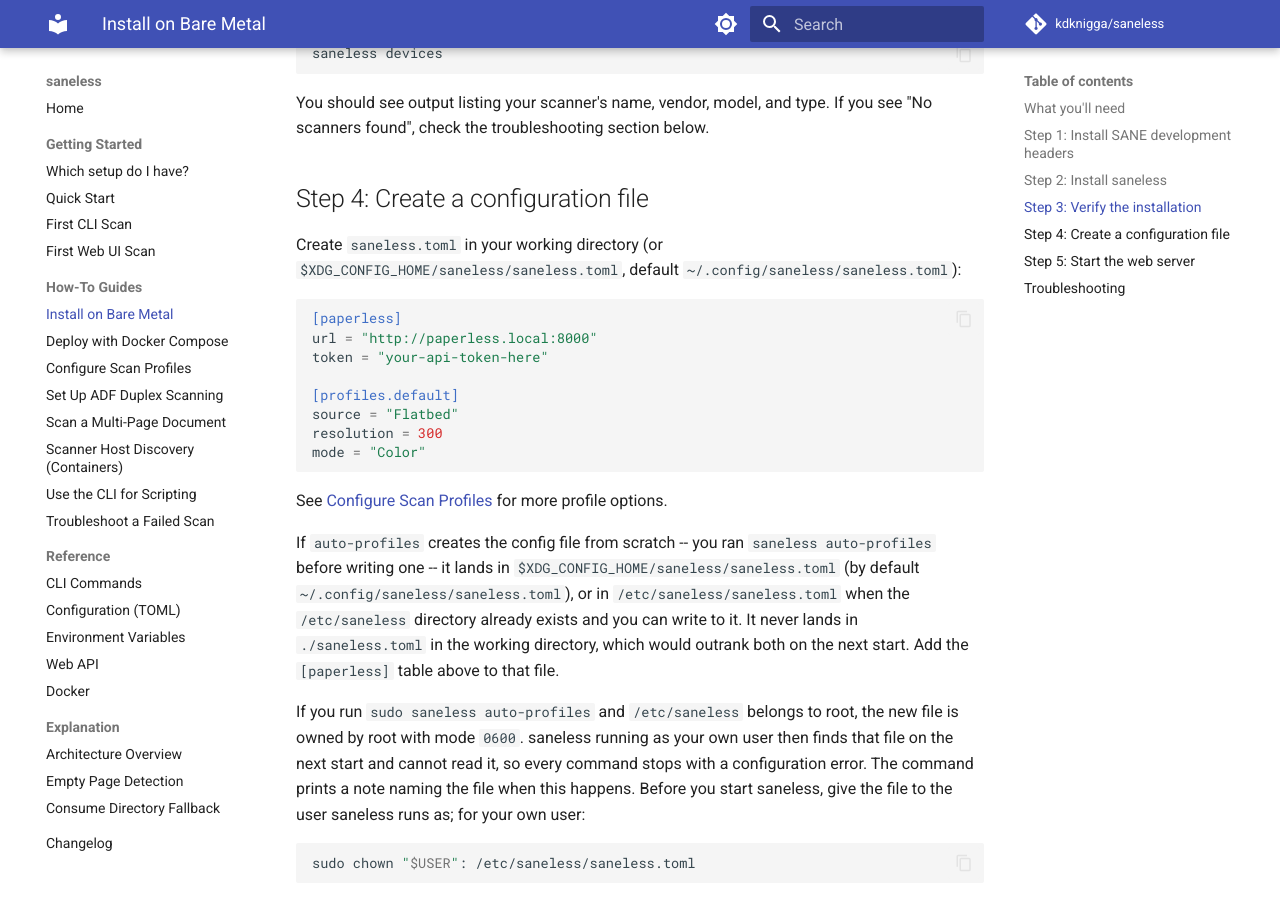
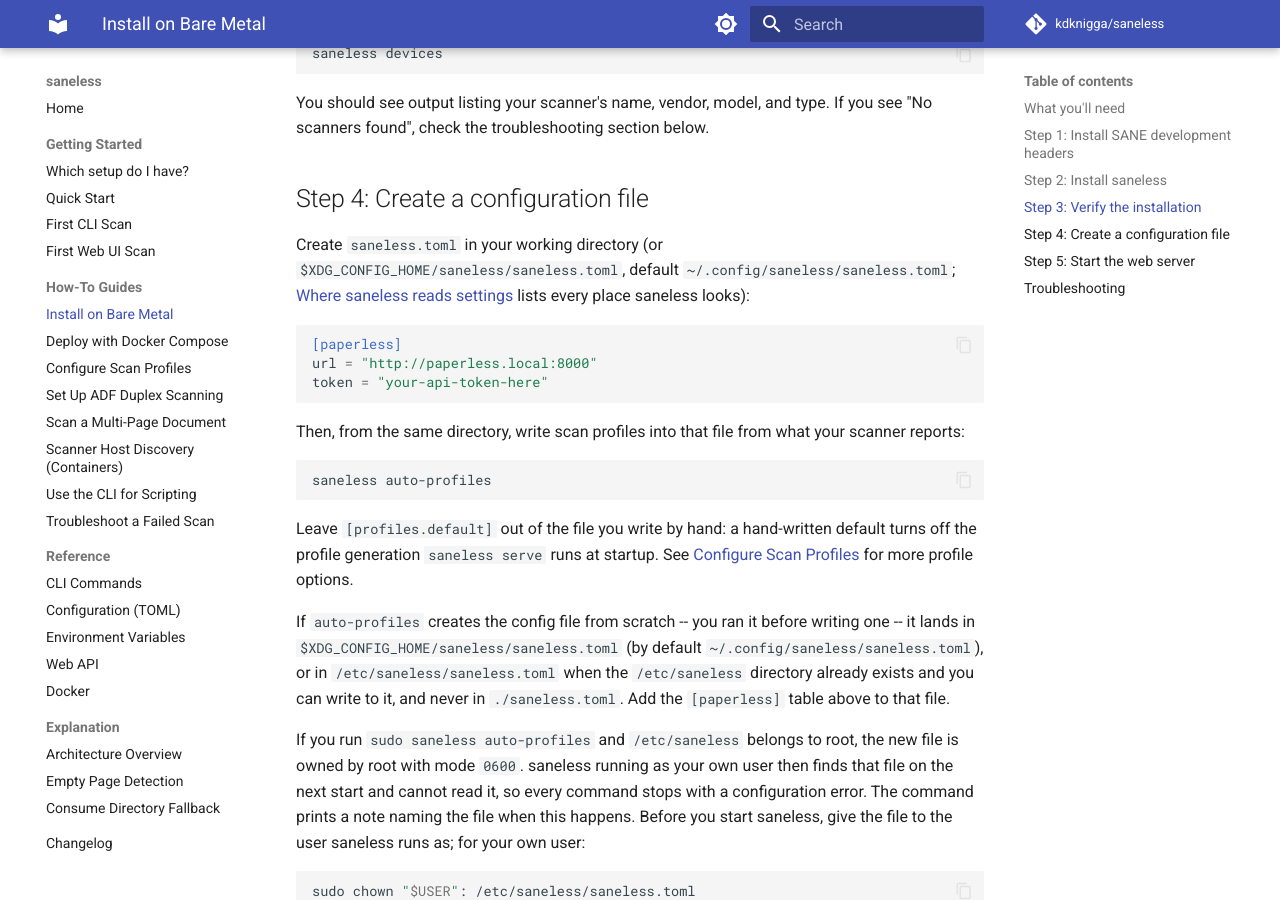
Before and after one commit to kdknigga/saneless, an MkDocs documentation site: the page built from docs/how-to/install-bare-metal.md, in a window 1280 px wide and 900 px high, scrolled down 1509 px. Built offline with MkDocs 1.6.1 and Material for MkDocs 9.7.7, drawn with Linux system fonts in a browser that asks for light colours; comment, search, counter and statistics services are not loaded.

Commit message:
docs(49-07): deploy and bare-metal guides describe current behaviour
- both minimal configs are [paperless]-only; a hand-written
  [profiles.default] with mode = "Color" made the profile set non-bare and
  switched off startup generation (D-21). The deploy guide links
  generation at startup and gives the compose auto-profiles command; the
  bare-metal guide runs saneless auto-profiles after writing the file
- the deploy guide's environment-variable section is three sentences: the
  scanner host goes in environment:, the paperless URL and token in
  ./config/saneless.toml because a set variable silently overrides it, and
  a link to the canonical where-saneless-reads-settings section; the
  restated warning and partial variable table are gone (D-08, D-10)
- the bare-metal guide links the canonical section instead of saying the
  working-directory file would outrank the others
- the /health sample is the real compact body {"status":"ok"}, rendered
  with TestClient against create_app (T-27)

Co-Authored-By: Claude Opus 5.5 (1M context) <noreply@anthropic.com>
Claude-Session: https://claude.ai/code/session_013CxQxLcnRUSK9XY3SKundu

````diff
--- a/docs/how-to/install-bare-metal.md
+++ b/docs/how-to/install-bare-metal.md
@@ -59,22 +59,23 @@ You should see output listing your scanner's name, vendor, model, and type. If y
 
 ## Step 4: Create a configuration file
 
-Create `saneless.toml` in your working directory (or `$XDG_CONFIG_HOME/saneless/saneless.toml`, default `~/.config/saneless/saneless.toml`):
+Create `saneless.toml` in your working directory (or `$XDG_CONFIG_HOME/saneless/saneless.toml`, default `~/.config/saneless/saneless.toml`; [Where saneless reads settings](../reference/configuration.md#where-saneless-reads-settings) lists every place saneless looks):
 
 ```toml
 [paperless]
 url = "http://paperless.local:8000"
 token = "your-api-token-here"
-
-[profiles.default]
-source = "Flatbed"
-resolution = 300
-mode = "Color"
 ```
 
-See [Configure Scan Profiles](configure-scan-profiles.md) for more profile options.
+Then, from the same directory, write scan profiles into that file from what your scanner reports:
 
-If `auto-profiles` creates the config file from scratch -- you ran `saneless auto-profiles` before writing one -- it lands in `$XDG_CONFIG_HOME/saneless/saneless.toml` (by default `~/.config/saneless/saneless.toml`), or in `/etc/saneless/saneless.toml` when the `/etc/saneless` directory already exists and you can write to it. It never lands in `./saneless.toml` in the working directory, which would outrank both on the next start. Add the `[paperless]` table above to that file.
+```bash
+saneless auto-profiles
+```
+
+Leave `[profiles.default]` out of the file you write by hand: a hand-written default turns off the profile generation `saneless serve` runs at startup. See [Configure Scan Profiles](configure-scan-profiles.md) for more profile options.
+
+If `auto-profiles` creates the config file from scratch -- you ran it before writing one -- it lands in `$XDG_CONFIG_HOME/saneless/saneless.toml` (by default `~/.config/saneless/saneless.toml`), or in `/etc/saneless/saneless.toml` when the `/etc/saneless` directory already exists and you can write to it, and never in `./saneless.toml`. Add the `[paperless]` table above to that file.
 
 If you run `sudo saneless auto-profiles` and `/etc/saneless` belongs to root, the new file is owned by root with mode `0600`. saneless running as your own user then finds that file on the next start and cannot read it, so every command stops with a configuration error. The command prints a note naming the file when this happens. Before you start saneless, give the file to the user saneless runs as; for your own user:
 
````
Also changed, not shown: docs/how-to/deploy-docker-compose.md (+4 -19 lines).
